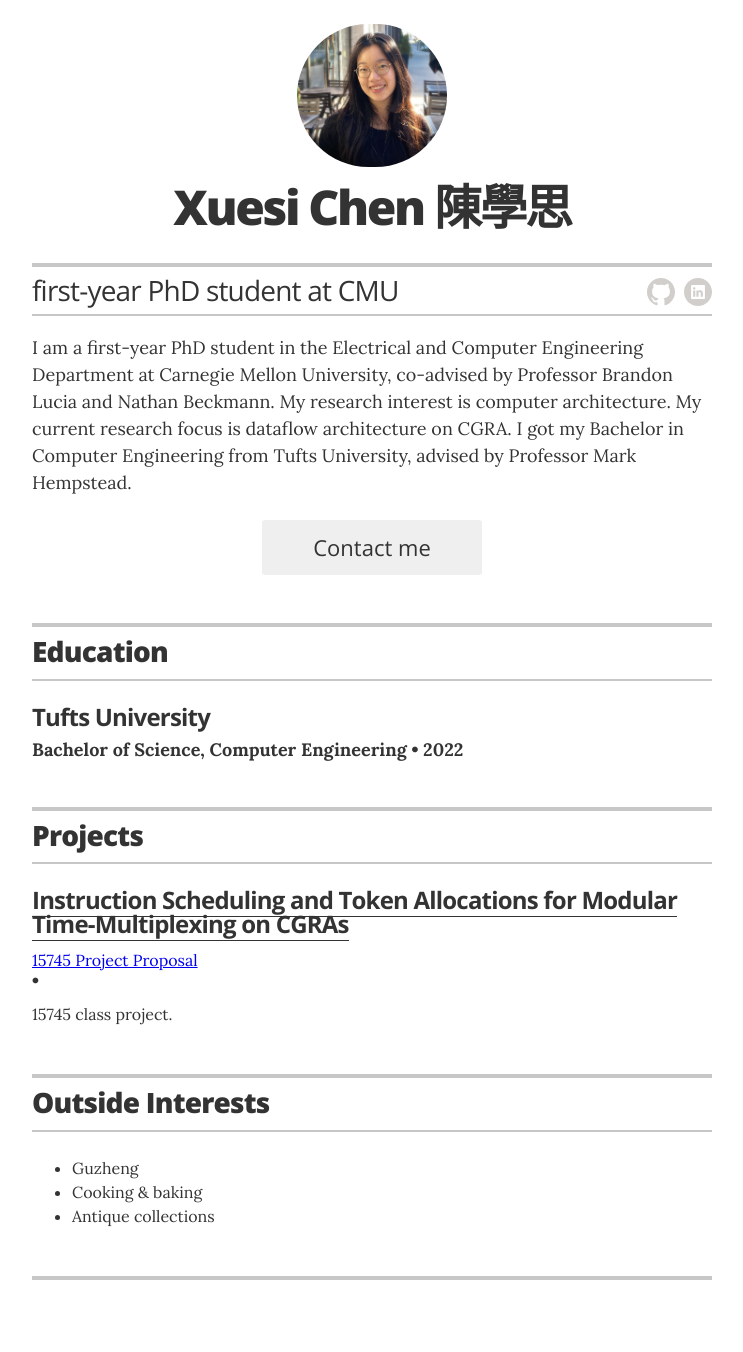
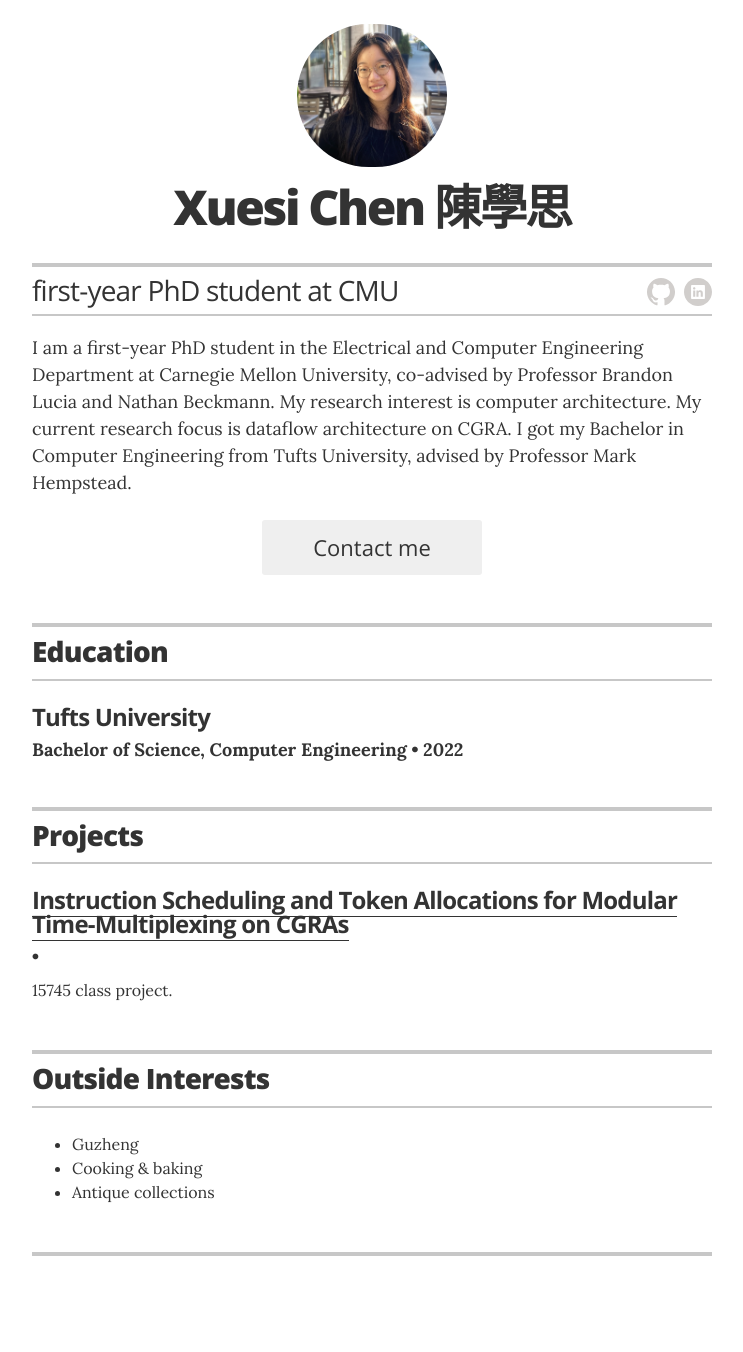
Before and after one commit to XuesiChen/xuesichen.github.io, a Jekyll site: the page built from index.html, in a window 1280 px wide. Shown: the whole page, without its empty margins (268-1011 px from the left). Built offline with Jekyll 4.4.1, drawn with Linux system fonts in a browser that asks for light colours; after the commit the page ends 1328 px from its top, so only the background shows below that.

Commit message:
should work

```diff
--- a/_layouts/resume.html
+++ b/_layouts/resume.html
@@ -109,8 +109,6 @@
         <div class="resume-item" itemscope itemtype="http://schema.org/CreativeWork">
           <meta itemprop="creator" content="{{ site.resume_name }}" itemtype="http://schema.org/Person" />
           <h3 class="resume-item-title" itemprop="name">{% if project.url %}<a href="{{ project.url }}" itemprop="url">{{ project.project }}</a>{% else %}{{ project.project }}{% endif %}</h3>
-          <!-- <li><a href={{ link.url }} itemprop="url">{{ link.description }}</a></li> -->
-          <a href="https://xuesichen.github.io/pdf/Project_Proposal.pdf">15745 Project Proposal</a>
           <h4 class="resume-item-details" itemprop="description">{{ project.role }}  &bull; {{ project.duration }}</h4>
           <p class="resume-item-copy">{{ project.description }}</p>
         </div>
```
